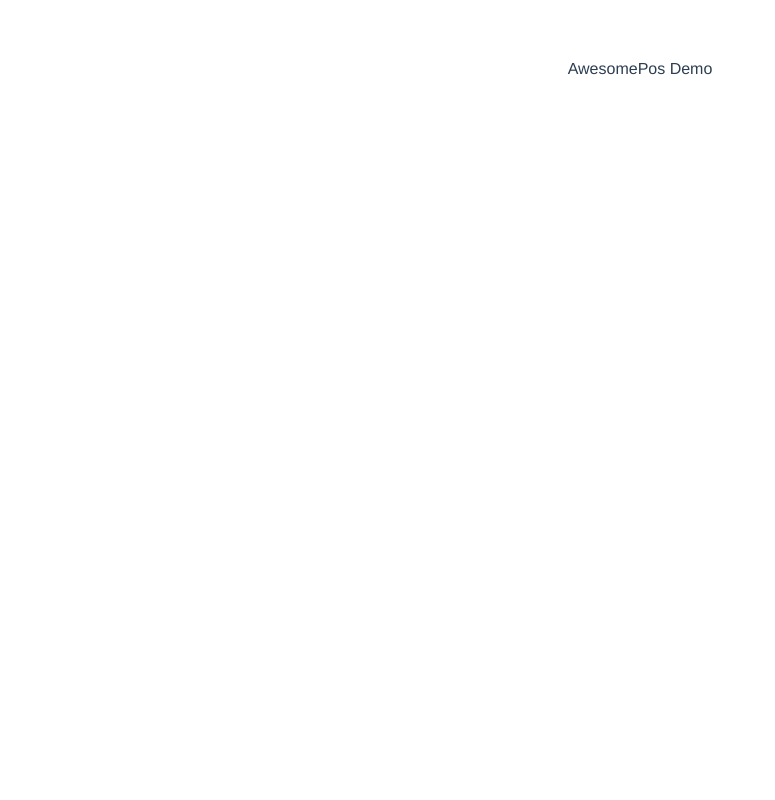
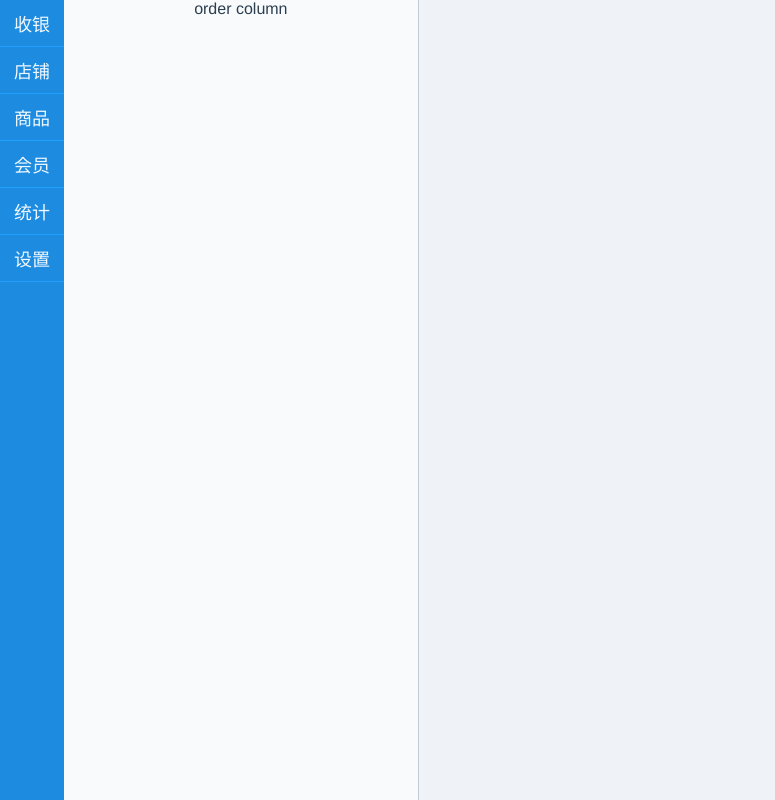
Before and after one commit to setsunafseisei/vue-AwesomePos-demo, a Vue app: page / in a window 1280 px wide. Shown: the whole page, without its empty margins (0-775 px from the left). Built offline with nearby package versions, Linux system fonts and the light colour scheme; a small style sheet from the web is missing.

Commit message:
引入了 element-ui

```diff
--- a/index.html
+++ b/index.html
@@ -6,7 +6,7 @@
     <title>AwesomePos</title>
     <link rel="stylesheet" href="http://at.alicdn.com/t/font_817396_9engqoeilmi.css">
     <style>
-      #app{
+      html,body,#app{
         height: 100%;
         padding: 0;
         margin: 0;
--- a/package.json
+++ b/package.json
@@ -10,6 +10,7 @@
     "build": "node build/build.js"
   },
   "dependencies": {
+    "element-ui": "^2.4.6",
     "vue": "^2.5.2",
     "vue-router": "^3.0.1"
   },
--- a/src/App.vue
+++ b/src/App.vue
@@ -1,25 +1,43 @@
 <template>
   <div id="app">
-    <!-- <img src="./assets/logo.png"> -->
-    <i class="icon iconfont icon-31dianpu"></i>
-    <i class="icon iconfont icon-shezhi"></i>
-    <router-view/>
+    <!--左侧导航-->
+
+        <leftNav></leftNav>
+
+    <!--操作区域-->
+    <div class="main">
+      <router-view></router-view>
+    </div>
   </div>
 </template>
 
 <script>
+import leftNav from "@/components/common/leftNav";
+
 export default {
-  name: 'App'
-}
+  name: "App",
+  components: {
+    leftNav
+  }
+};
 </script>
 
 <style>
 #app {
-  font-family: 'Avenir', Helvetica, Arial, sans-serif;
+  font-family: "Avenir", Helvetica, Arial, sans-serif;
   -webkit-font-smoothing: antialiased;
   -moz-osx-font-smoothing: grayscale;
   text-align: center;
   color: #2c3e50;
-  margin-top: 60px;
+  height: 100%;
+  margin-top: 0;
+}
+
+.main {
+  float: left;
+  width: 95%;
+  height: 100%;
+  overflow: auto;
+  background-color: #eff2f7;
 }
 </style>
--- a/src/components/common/leftNav.vue
+++ b/src/components/common/leftNav.vue
@@ -1,6 +1,32 @@
 <template>
-    <div>
+    <div class="left-nav">
+        <ul>
+            <li>
+                <i class="icon iconfont icon-wodezichan"></i>
+                <div>收银</div>
+            </li>
+            <li>
+                <i class="icon iconfont icon-31dianpu"></i>
+                <div>店铺</div>
+            </li>
+            <li>
+                <i class="icon iconfont icon-hanbao"></i>
+                <div>商品</div>
+            </li>
+            <li>
+                <i class="icon iconfont icon-huiyuanqia"></i>
+                <div>会员</div>
+            </li>
+            <li>
+                <i class="icon iconfont icon-zuanshi"></i>
+                <div>统计</div>
+            </li>
+            <li>
+                <i class="icon iconfont icon-shezhi"></i>
+                <div>设置</div>
+            </li>
 
+        </ul>
     </div>
 </template>
 
@@ -11,5 +37,30 @@ export default {
 </script>
 
 <style>
+.left-nav{
+    color: aliceblue;
+    font-size: 18px;
+    height: 100%;
+    background-color: #1D8CE0;
+    float: left;
+    width: 5%;
+}
+
+.iconfont{
+    font-size: 24px;
+}
+
+.left-nav ul{
+    padding: 0px;
+    margin: 0px;
+}
+
+.left-nav li{
+    list-style: none;
+    text-align: center;
+    border-bottom: 1px solid #20a0ff;
+    padding: 10px;
+    /* margin: 0; */
+}
 
 </style>
--- a/src/components/page/Pos.vue
+++ b/src/components/page/Pos.vue
@@ -1,18 +1,27 @@
 <template>
   <div class="pos">
-      AwesomePos Demo
-
+    <el-row>
+      <el-col :span='7' class="pos-order" id="order-list">order column</el-col>
+      <el-col>product column</el-col>
+    </el-row>
   </div>
 </template>
 
 <script>
 export default {
   name: 'pos',
+  mounted:function(){
+    var orderHeight = document.body.clientHeight;
+    document.getElementById('order-list').style.height = orderHeight+'px';
 
+  }
 }
 </script>
 
 <!-- Add "scoped" attribute to limit CSS to this component only -->
 <style scoped>
-
+.pos-order{
+  background-color: #f9fafc;
+  border-right:#c0ccda 1px solid;
+}
 </style>
--- a/src/main.js
+++ b/src/main.js
@@ -3,8 +3,11 @@
 import Vue from 'vue'
 import App from './App'
 import router from './router'
+import ElementUI from 'element-ui'
+import 'element-ui/lib/theme-chalk/index.css'
 
-Vue.config.productionTip = false
+Vue.config.productionTip = false;
+Vue.use(ElementUI);
 
 /* eslint-disable no-new */
 new Vue({
```
Also changed, not shown: 1 other file (tests, documents, lock files or other folders).
